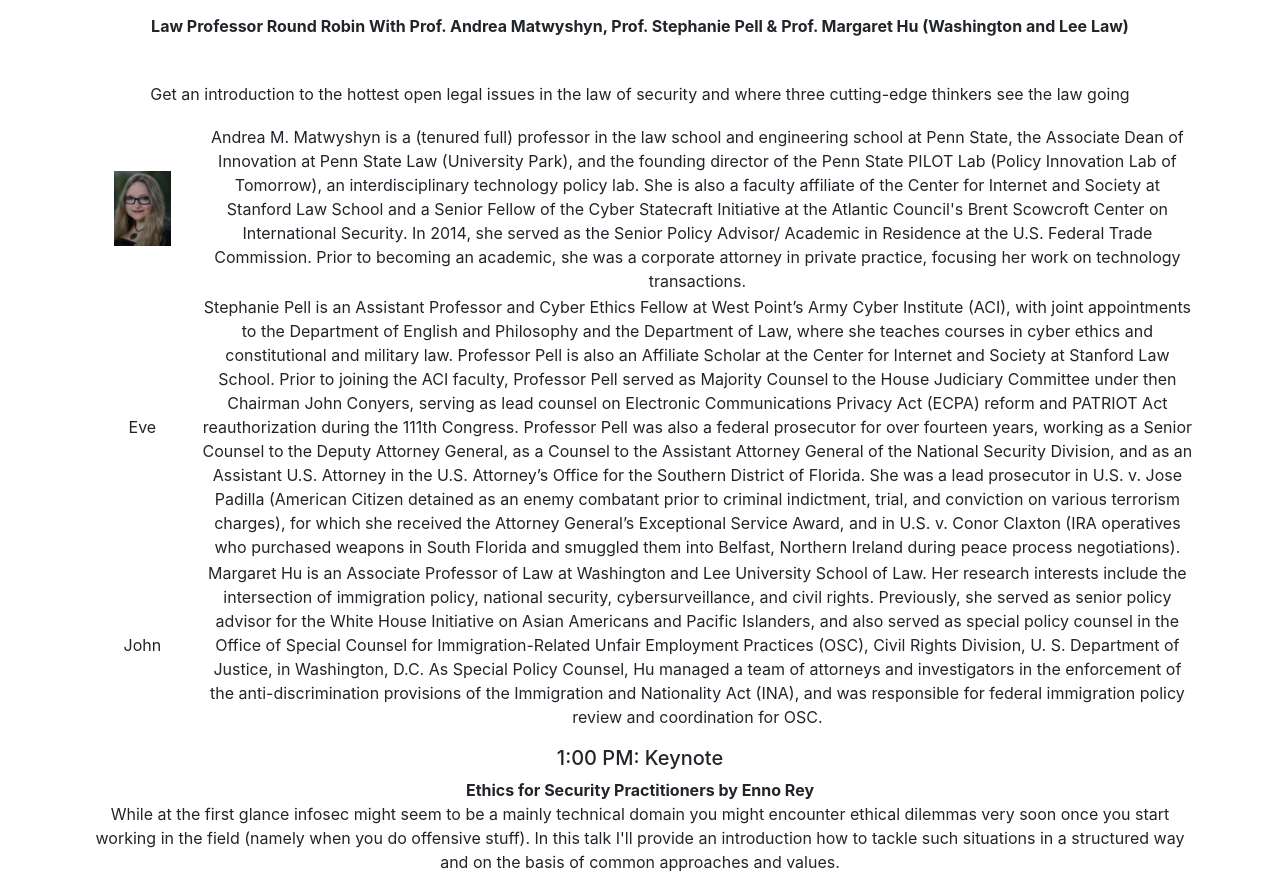
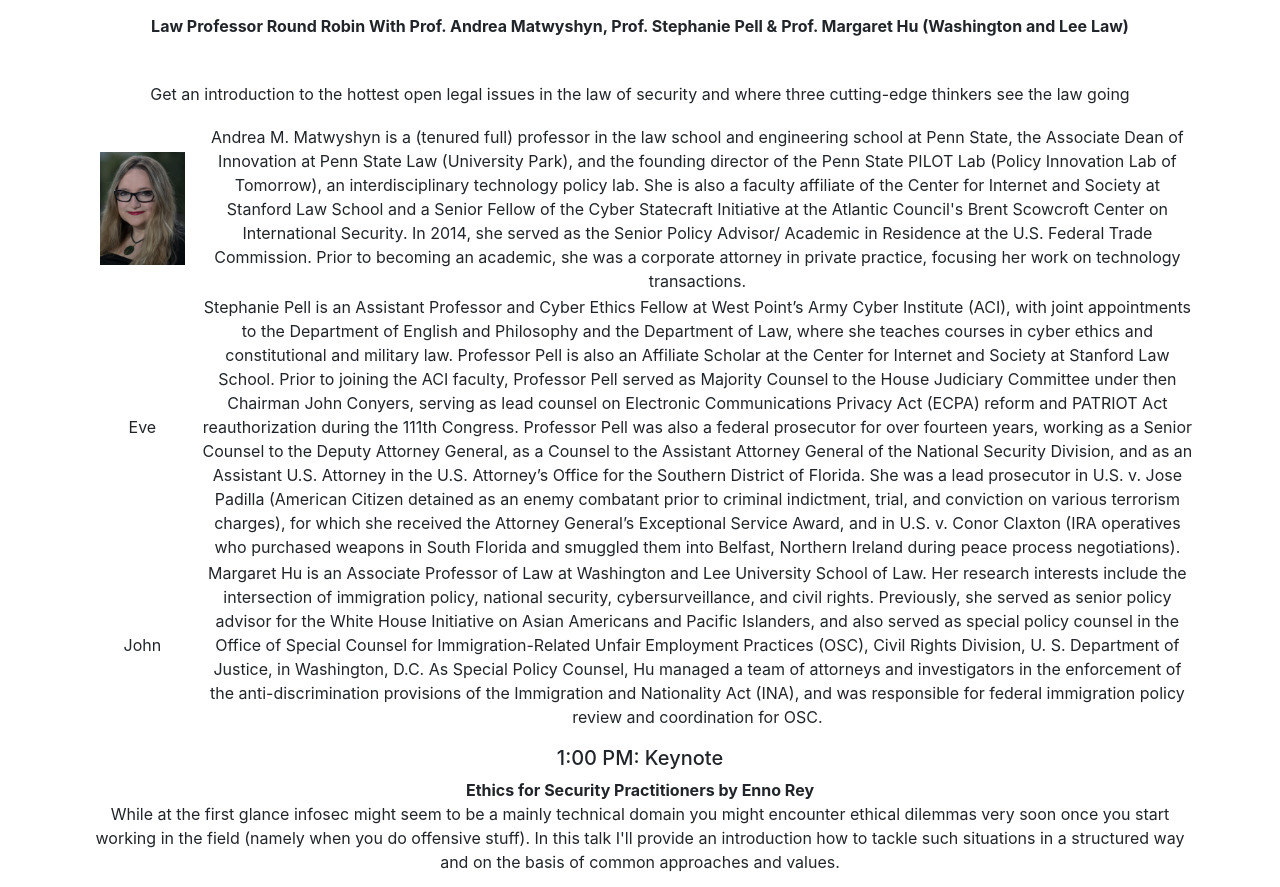
Before and after one commit to Ethics-Village/Ethics-Village.github.io, a website with bundled scripts: page legalworkshop.html in a window 1280 px wide. Shown: the part 880-1767 px from the top of the page. Built offline with nearby package versions, Linux system fonts and the light colour scheme; a web font is replaced by a local one.

Commit message:
resize picture

```diff
--- a/legalworkshop.html
+++ b/legalworkshop.html
@@ -68,7 +68,7 @@
 
 		<table style="width:100%">
   <tr>
-    <td><img src="img/2019/andrea.jpg" style="width: 50%; height: 50%"></td>
+    <td><img src="img/2019/andrea.jpg" style="width: 75%; height: 25%"></td>
     <td>Andrea M. Matwyshyn is a (tenured full) professor in the law school and engineering school at Penn State, the Associate Dean of Innovation at Penn State Law (University Park), and the founding director of the Penn State PILOT Lab (Policy Innovation Lab of Tomorrow), an interdisciplinary technology policy lab. She is also a faculty affiliate of the Center for Internet and Society at Stanford Law School and a Senior Fellow of the Cyber Statecraft Initiative at the Atlantic Council's Brent Scowcroft Center on International Security.  In 2014, she served as the Senior Policy Advisor/ Academic in Residence at the U.S. Federal Trade Commission. Prior to becoming an academic, she was a corporate attorney in private practice, focusing her work on technology transactions.
 </td>
   </tr>
```
